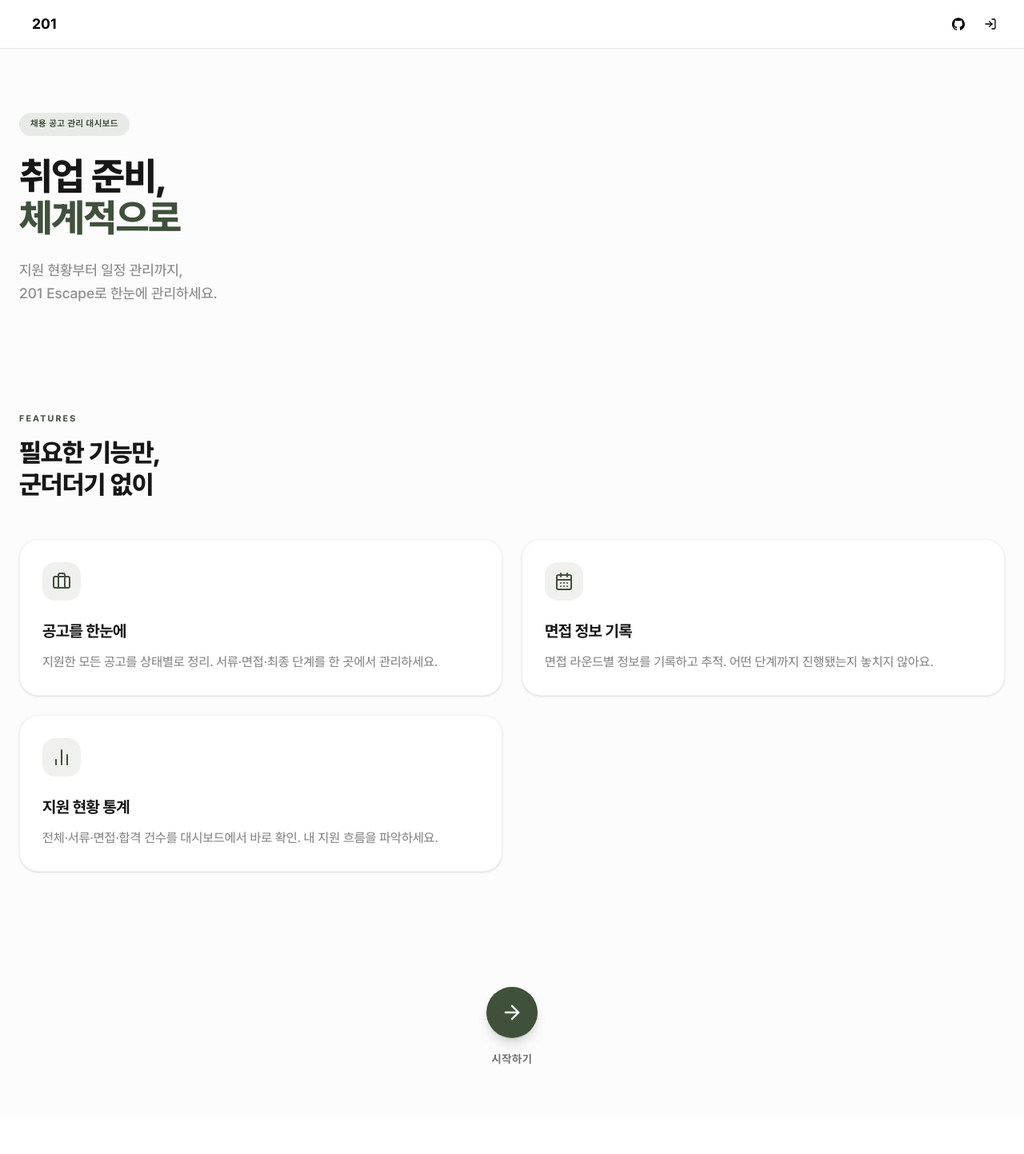
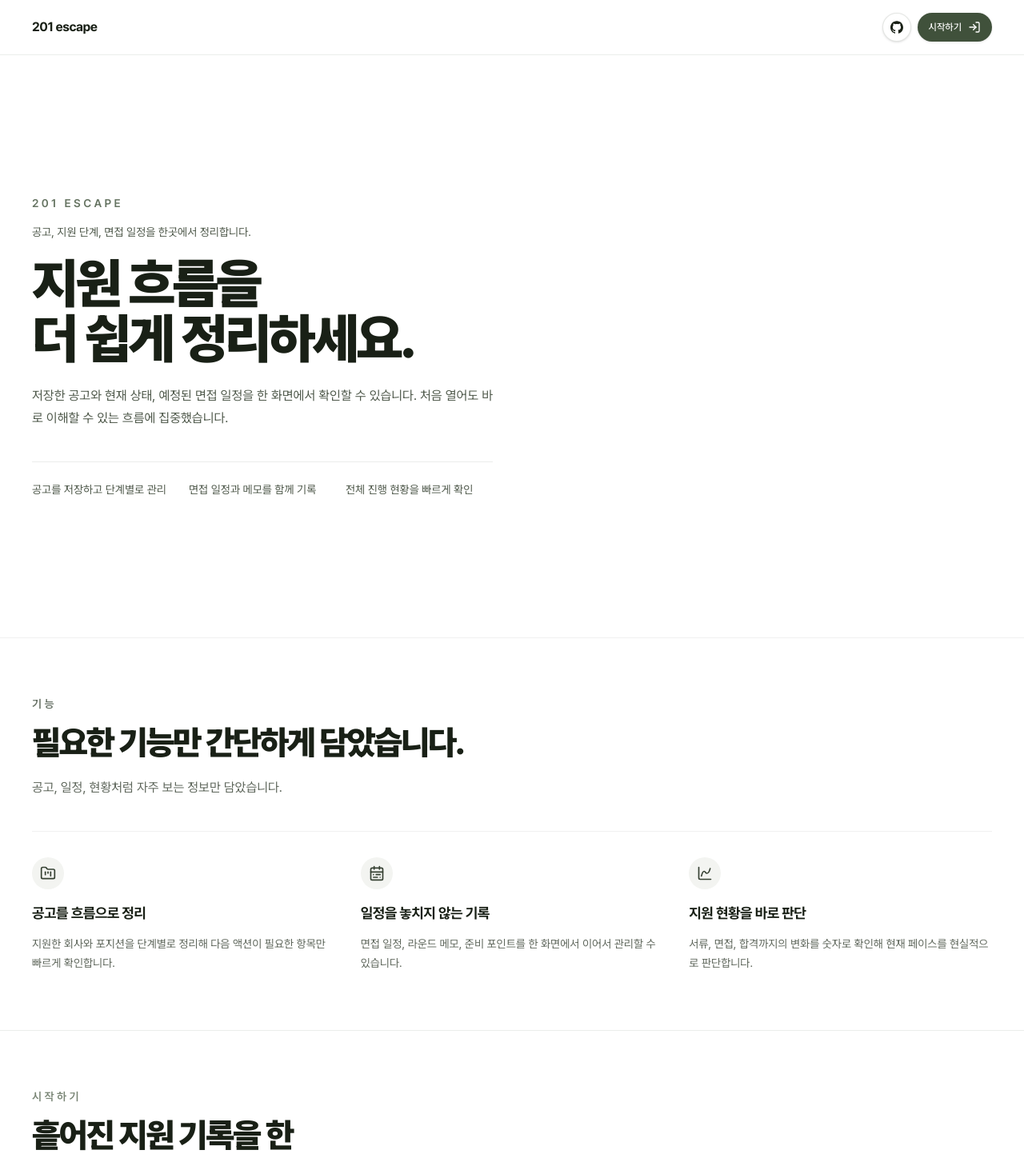
Before and after one commit to quartzs2/201-escape, a Next.js app: page / in a window 1280 px wide. Shown: the top 1443 px of the page at 80% size. Before the commit the page ends 1398 px from the top, so only its background shows below. Built offline with nearby package versions, Linux system fonts and the light colour scheme; no server answers.

Commit message:
refactor: 랜딩페이지 UI 정리(#265)
- 히어로와 헤더를 더 가볍게 단순화
- 기능 섹션 색감과 정렬 기준 보정
- 랜딩 카피를 짧고 명확한 표현으로 수정

```diff
--- a/app/(protected)/applications/[applicationId]/_components/ApplicationDetailHero.tsx
+++ b/app/(protected)/applications/[applicationId]/_components/ApplicationDetailHero.tsx
@@ -37,6 +37,7 @@ type UpdateStatusAction = (
 ) => Promise<UpdateApplicationStatusResult>;
 
 const MANUAL_PLATFORM_LABEL = "직접 입력";
+const STATUS_PANEL_ANIMATION_DELAY = "120ms";
 
 export function ApplicationDetailHero({
   deleteAction,
@@ -146,7 +147,7 @@ export function ApplicationDetailHero({
 
         <div
           className="motion-safe:animate-fade-up"
-          style={{ animationDelay: "120ms" }}
+          style={{ animationDelay: STATUS_PANEL_ANIMATION_DELAY }}
         >
           <div className="rounded-[28px] border border-border/60 bg-background/90 p-5 shadow-[0_24px_60px_-40px_rgba(23,23,23,0.28)] backdrop-blur-sm sm:p-6">
             <div className="space-y-2">
--- a/app/_components/PublicHeader.tsx
+++ b/app/_components/PublicHeader.tsx
@@ -1,40 +1,47 @@
-import { LogIn } from "lucide-react";
+import { LogInIcon } from "lucide-react";
 import Link from "next/link";
 
 import GitHubIcon from "@/assets/github.svg";
 import { Button } from "@/components/ui/button/Button";
-import { Tooltip } from "@/components/ui/tooltip/Tooltip";
 
 export function PublicHeader() {
   return (
-    <header className="sticky top-0 z-10 flex items-center justify-between border-b border-border bg-background/80 px-6 py-3 backdrop-blur-sm">
-      <Button
-        asChild
-        className="text-lg font-bold hover:bg-transparent"
-        variant="ghost"
-      >
-        <Link href="/">201</Link>
-      </Button>
-      <div className="flex items-center gap-1">
-        <Tooltip label="GitHub">
-          <Button asChild size="icon" variant="ghost">
+    <header className="sticky top-0 z-20 border-b border-[#40513b]/10 bg-white/90 px-6 py-4 text-[#192016] backdrop-blur-xl lg:px-10">
+      <div className="mx-auto flex max-w-7xl items-center justify-between gap-4">
+        <Link
+          className="text-base font-bold tracking-[-0.03em] text-[#192016]"
+          href="/"
+        >
+          201 escape
+        </Link>
+
+        <div className="flex items-center gap-2">
+          <Button
+            asChild
+            className="h-9 w-9 rounded-full border border-[#40513b]/14 bg-white text-[#192016] hover:bg-[#eef1eb]"
+            size="icon"
+            variant="outline"
+          >
             <a
               aria-label="GitHub 저장소"
               href="https://github.com/quartzs2/201-escape"
               rel="noreferrer"
               target="_blank"
             >
-              <GitHubIcon className="h-4 w-4" />
+              <GitHubIcon className="size-4" />
             </a>
           </Button>
-        </Tooltip>
-        <Tooltip label="시작하기">
-          <Button asChild size="icon" variant="ghost">
-            <Link aria-label="시작하기" href="/login">
-              <LogIn className="h-4 w-4" />
+          <Button
+            asChild
+            className="h-9 rounded-full bg-[#40513b] px-3.5 text-white hover:bg-[#354230]"
+            size="sm"
+          >
+            <Link href="/login">
+              시작하기
+              <LogInIcon className="size-4" />
             </Link>
           </Button>
-        </Tooltip>
+        </div>
       </div>
     </header>
   );
--- a/app/_components/landing/FeaturesSection.tsx
+++ b/app/_components/landing/FeaturesSection.tsx
@@ -1,69 +1,40 @@
-import {
-  BarChart2,
-  Briefcase,
-  CalendarDays,
-  type LucideIcon,
-} from "lucide-react";
-
-type Feature = {
-  description: string;
-  icon: LucideIcon;
-  title: string;
-};
-
-const features: Feature[] = [
-  {
-    description:
-      "지원한 모든 공고를 상태별로 정리. 서류·면접·최종 단계를 한 곳에서 관리하세요.",
-    icon: Briefcase,
-    title: "공고를 한눈에",
-  },
-  {
-    description:
-      "면접 라운드별 정보를 기록하고 추적. 어떤 단계까지 진행됐는지 놓치지 않아요.",
-    icon: CalendarDays,
-    title: "면접 정보 기록",
-  },
-  {
-    description:
-      "전체·서류·면접·합격 건수를 대시보드에서 바로 확인. 내 지원 흐름을 파악하세요.",
-    icon: BarChart2,
-    title: "지원 현황 통계",
-  },
-];
+import { landingFeatures } from "./_utils/content";
 
 export function FeaturesSection() {
   return (
-    <section className="px-6 py-20" id="features">
-      <header className="mb-12">
-        <span className="text-[11px] font-bold tracking-[0.2em] text-primary uppercase">
-          Features
-        </span>
-        <h2 className="mt-3 text-[32px] leading-tight font-extrabold tracking-tight text-foreground">
-          필요한 기능만,
-          <br />
-          군더더기 없이
+    <section
+      className="border-t border-black/6 bg-white py-16 text-[#192016] lg:py-18"
+      id="features"
+    >
+      <div className="mx-auto max-w-7xl px-6 lg:px-10">
+        <header className="max-w-2xl">
+          <p className="text-sm font-semibold tracking-[0.24em] text-[#667064] uppercase">
+            기능
+          </p>
+          <h2 className="mt-4 text-[2rem] leading-[1.08] font-black tracking-[-0.05em] text-balance sm:text-[2.6rem]">
+            필요한 기능만 간단하게 담았습니다.
           </h2>
+          <p className="mt-5 text-base leading-7 text-[#5f675c]">
+            공고, 일정, 현황처럼 자주 보는 정보만 담았습니다.
+          </p>
         </header>
 
-      <ul className="grid grid-cols-1 gap-6 md:grid-cols-2">
-        {features.map(({ description, icon: Icon, title }) => (
-          <li
-            className="rounded-3xl border border-border/50 bg-background p-7 shadow-sm transition-shadow hover:shadow-md"
-            key={title}
-          >
-            <div className="flex h-12 w-12 items-center justify-center rounded-2xl bg-primary/8">
-              <Icon aria-hidden="true" className="h-6 w-6 text-primary" />
+        <ul className="mt-10 grid gap-8 border-t border-black/6 pt-8 md:grid-cols-3">
+          {landingFeatures.map(({ description, icon: Icon, title }) => (
+            <li key={title}>
+              <div className="flex h-10 w-10 items-center justify-center rounded-full bg-[#f3f4f1] text-[#364133]">
+                <Icon aria-hidden="true" className="size-5" />
               </div>
-            <h3 className="mt-6 text-xl font-bold tracking-tight text-foreground">
+              <h3 className="mt-4 text-lg font-bold tracking-[-0.03em] text-[#192016]">
                 {title}
               </h3>
-            <p className="mt-3 text-base leading-relaxed font-medium text-muted-foreground/80">
+              <p className="mt-3 text-sm leading-6 text-[#5f675c]">
                 {description}
               </p>
             </li>
           ))}
         </ul>
+      </div>
     </section>
   );
 }
--- /dev/null
+++ b/app/_components/landing/FinalCtaSection.tsx
@@ -0,0 +1,34 @@
+import { ArrowRightIcon } from "lucide-react";
+import Link from "next/link";
+
+import { Button } from "@/components/ui/button/Button";
+
+export function FinalCtaSection() {
+  return (
+    <section className="border-t border-[#40513b]/10 bg-white py-16 text-[#192016] lg:py-18">
+      <div className="mx-auto flex max-w-7xl flex-col gap-6 px-6 sm:flex-row sm:items-end sm:justify-between lg:px-10">
+        <div className="max-w-xl">
+          <p className="text-sm font-semibold tracking-[0.24em] text-[#40513b]/70 uppercase">
+            시작하기
+          </p>
+          <h2 className="mt-4 text-[2rem] leading-[1.08] font-black tracking-[-0.05em] text-balance sm:text-[2.6rem]">
+            흩어진 지원 기록을 한곳에 모아보세요.
+          </h2>
+          <p className="mt-4 text-sm leading-6 text-[#4f594b]">
+            지금 바로 로그인해서 공고와 일정을 정리할 수 있습니다.
+          </p>
+        </div>
+
+        <Button
+          asChild
+          className="h-[3.25rem] w-full rounded-full bg-[#40513b] px-7 text-sm font-bold text-white hover:bg-[#354230] focus-visible:ring-[#40513b] sm:w-auto"
+        >
+          <Link href="/login">
+            로그인하고 시작하기
+            <ArrowRightIcon className="size-4" />
+          </Link>
+        </Button>
+      </div>
+    </section>
+  );
+}
--- a/app/_components/landing/HeroSection.tsx
+++ b/app/_components/landing/HeroSection.tsx
@@ -1,29 +1,49 @@
+const HERO_ANIMATION_DELAYS = {
+  heading: "140ms",
+  intro: "80ms",
+  list: "380ms",
+  summary: "220ms",
+} as const;
+
 export function HeroSection() {
   return (
-    <section className="flex flex-col px-6 pt-20 pb-12">
-      <div className="animate-slide-up">
-        <span className="inline-flex items-center gap-1.5 rounded-full bg-primary/10 px-3.5 py-1.5 text-[11px] font-bold tracking-wider text-primary uppercase">
-          채용 공고 관리 대시보드
-        </span>
+    <section className="bg-white">
+      <div className="mx-auto flex min-h-[calc(100svh-4.5rem)] max-w-7xl items-center px-6 py-20 lg:px-10">
+        <div className="max-w-2xl">
+          <p className="animate-fade-up text-sm font-semibold tracking-[0.24em] text-[#40513b]/80 uppercase">
+            201 escape
+          </p>
+          <p
+            className="mt-4 animate-fade-up text-sm text-[#4f594b]"
+            style={{ animationDelay: HERO_ANIMATION_DELAYS.intro }}
+          >
+            공고, 지원 단계, 면접 일정을 한곳에서 정리합니다.
+          </p>
+          <h1
+            className="mt-5 animate-fade-up text-[2.7rem] leading-[1.02] font-black tracking-[-0.05em] text-balance text-[#192016] sm:text-[3.6rem] lg:text-[4.2rem]"
+            style={{ animationDelay: HERO_ANIMATION_DELAYS.heading }}
+          >
+            지원 흐름을
+            <br />더 쉽게 정리하세요.
+          </h1>
+          <p
+            className="mt-6 max-w-xl animate-fade-up text-base leading-7 text-[#4f594b]"
+            style={{ animationDelay: HERO_ANIMATION_DELAYS.summary }}
+          >
+            저장한 공고와 현재 상태, 예정된 면접 일정을 한 화면에서 확인할 수
+            있습니다. 처음 열어도 바로 이해할 수 있는 흐름에 집중했습니다.
+          </p>
+
+          <ul
+            className="mt-10 grid animate-fade-up gap-3 border-t border-[#40513b]/10 pt-6 text-sm text-[#4f594b] sm:grid-cols-3"
+            style={{ animationDelay: HERO_ANIMATION_DELAYS.list }}
+          >
+            <li>공고를 저장하고 단계별로 관리</li>
+            <li>면접 일정과 메모를 함께 기록</li>
+            <li>전체 진행 현황을 빠르게 확인</li>
+          </ul>
+        </div>
       </div>
-
-      <h1
-        className="mt-6 animate-slide-up text-[40px] leading-[1.1] font-extrabold tracking-tight text-foreground sm:text-5xl"
-        style={{ animationDelay: "80ms" }}
-      >
-        취업 준비,
-        <br />
-        <span className="text-primary">체계적으로</span>
-      </h1>
-
-      <p
-        className="mt-6 animate-slide-up text-lg leading-relaxed font-medium text-muted-foreground/80"
-        style={{ animationDelay: "160ms" }}
-      >
-        지원 현황부터 일정 관리까지,
-        <br />
-        201 Escape로 한눈에 관리하세요.
-      </p>
     </section>
   );
 }
--- /dev/null
+++ b/app/_components/landing/_utils/content.ts
@@ -0,0 +1,89 @@
+import {
+  CalendarRangeIcon,
+  ChartSplineIcon,
+  FolderKanbanIcon,
+  type LucideIcon,
+} from "lucide-react";
+
+export type LandingFeature = {
+  description: string;
+  icon: LucideIcon;
+  title: string;
+};
+
+export type LandingTimelineItem = {
+  detail: string;
+  label: string;
+  value: string;
+};
+
+export type LandingWorkflowStep = {
+  description: string;
+  id: string;
+  title: string;
+};
+
+export const landingFeatures: LandingFeature[] = [
+  {
+    description:
+      "지원한 회사와 포지션을 단계별로 정리해 다음 액션이 필요한 항목만 빠르게 확인합니다.",
+    icon: FolderKanbanIcon,
+    title: "공고를 흐름으로 정리",
+  },
+  {
+    description:
+      "면접 일정, 라운드 메모, 준비 포인트를 한 화면에서 이어서 관리할 수 있습니다.",
+    icon: CalendarRangeIcon,
+    title: "일정을 놓치지 않는 기록",
+  },
+  {
+    description:
+      "서류, 면접, 합격까지의 변화를 숫자로 확인해 현재 페이스를 현실적으로 판단합니다.",
+    icon: ChartSplineIcon,
+    title: "지원 현황을 바로 판단",
+  },
+];
+
+export const landingTimeline: LandingTimelineItem[] = [
+  {
+    detail: "이번 주 집중 회사",
+    label: "Saved",
+    value: "08",
+  },
+  {
+    detail: "제출 완료",
+    label: "Applied",
+    value: "14",
+  },
+  {
+    detail: "예정된 라운드",
+    label: "Interview",
+    value: "03",
+  },
+  {
+    detail: "기록 유지",
+    label: "Offer",
+    value: "01",
+  },
+];
+
+export const landingWorkflowSteps: LandingWorkflowStep[] = [
+  {
+    description:
+      "링크나 수기 입력으로 공고를 저장하고, 기준이 되는 포지션명과 회사를 바로 남깁니다.",
+    id: "01",
+    title: "공고를 모은다",
+  },
+  {
+    description:
+      "지원 단계가 바뀔 때마다 상태와 메모를 업데이트해 지금 해야 할 일을 명확하게 만듭니다.",
+    id: "02",
+    title: "변화를 기록한다",
+  },
+  {
+    description:
+      "면접 일정과 결과를 이어서 보며 준비 순서와 우선순위를 다시 정리합니다.",
+    id: "03",
+    title: "다음을 결정한다",
+  },
+];
--- a/app/globals.css
+++ b/app/globals.css
@@ -5,6 +5,11 @@
   body {
     width: 100%;
     height: 100%;
+  }
+
+  body {
+    background: var(--color-background);
+    color: var(--color-foreground);
   }
 }
 
--- a/app/page.tsx
+++ b/app/page.tsx
@@ -1,31 +1,17 @@
-import { ArrowRight } from "lucide-react";
-import Link from "next/link";
-
 import { FeaturesSection } from "./_components/landing/FeaturesSection";
+import { FinalCtaSection } from "./_components/landing/FinalCtaSection";
 import { HeroSection } from "./_components/landing/HeroSection";
 import { PublicHeader } from "./_components/PublicHeader";
 
 export default function Home() {
   return (
-    <div className="flex min-h-dvh flex-col bg-muted/30">
+    <div className="flex min-h-dvh flex-col bg-white text-[#192016]">
       <PublicHeader />
       <main className="flex-1">
         <HeroSection />
         <FeaturesSection />
+        <FinalCtaSection />
       </main>
-      <footer className="flex justify-center px-6 py-16">
-        <Link
-          className="group flex flex-col items-center gap-4 transition-transform active:scale-95"
-          href="/login"
-        >
-          <span className="flex h-16 w-16 items-center justify-center rounded-full bg-primary text-primary-foreground shadow-lg shadow-primary/20 transition-all group-hover:bg-primary/90 group-hover:shadow-xl">
-            <ArrowRight className="h-7 w-7 transition-transform group-hover:translate-x-0.5" />
-          </span>
-          <span className="text-sm font-bold tracking-wider text-muted-foreground uppercase">
-            시작하기
-          </span>
-        </Link>
-      </footer>
     </div>
   );
 }
```
Also changed, not shown: app/(protected)/applications/[applicationId]/page.tsx (+13 -3 lines). Lines whose indentation alone changed are shown as unchanged.
